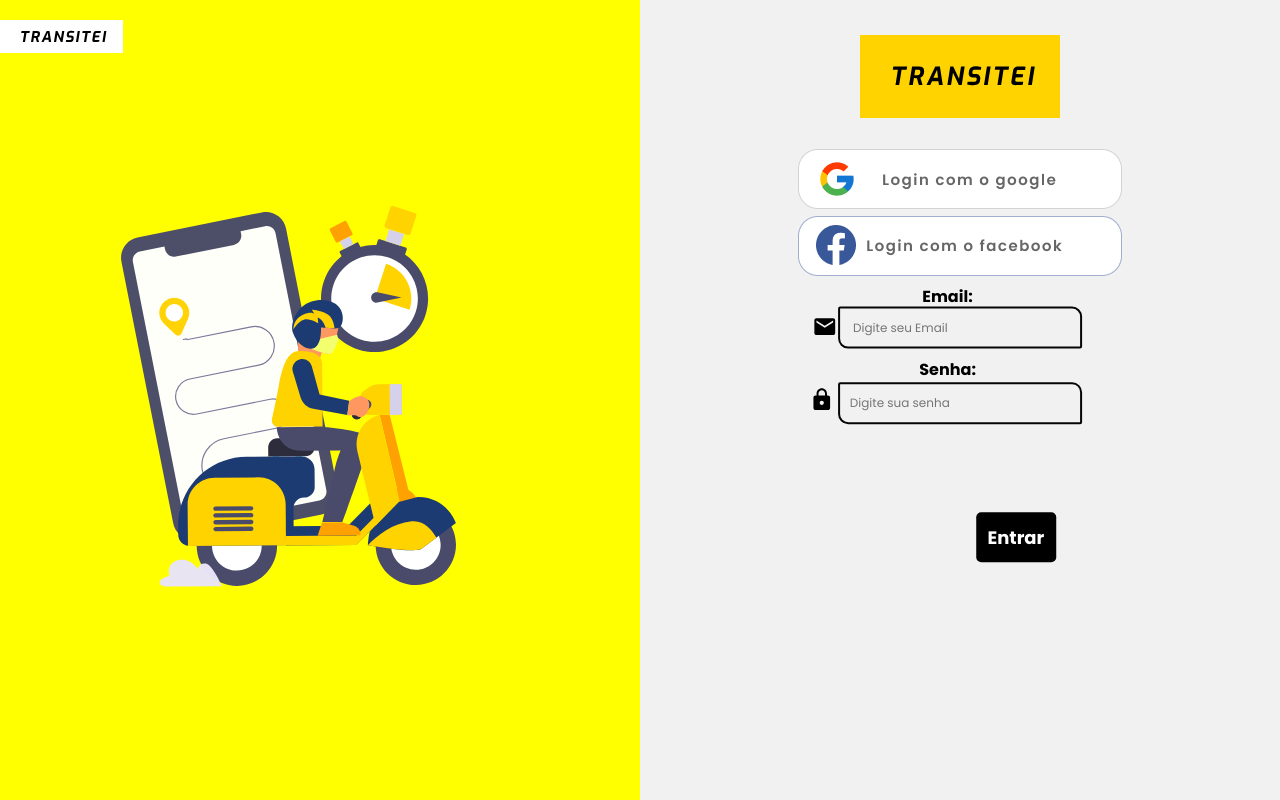
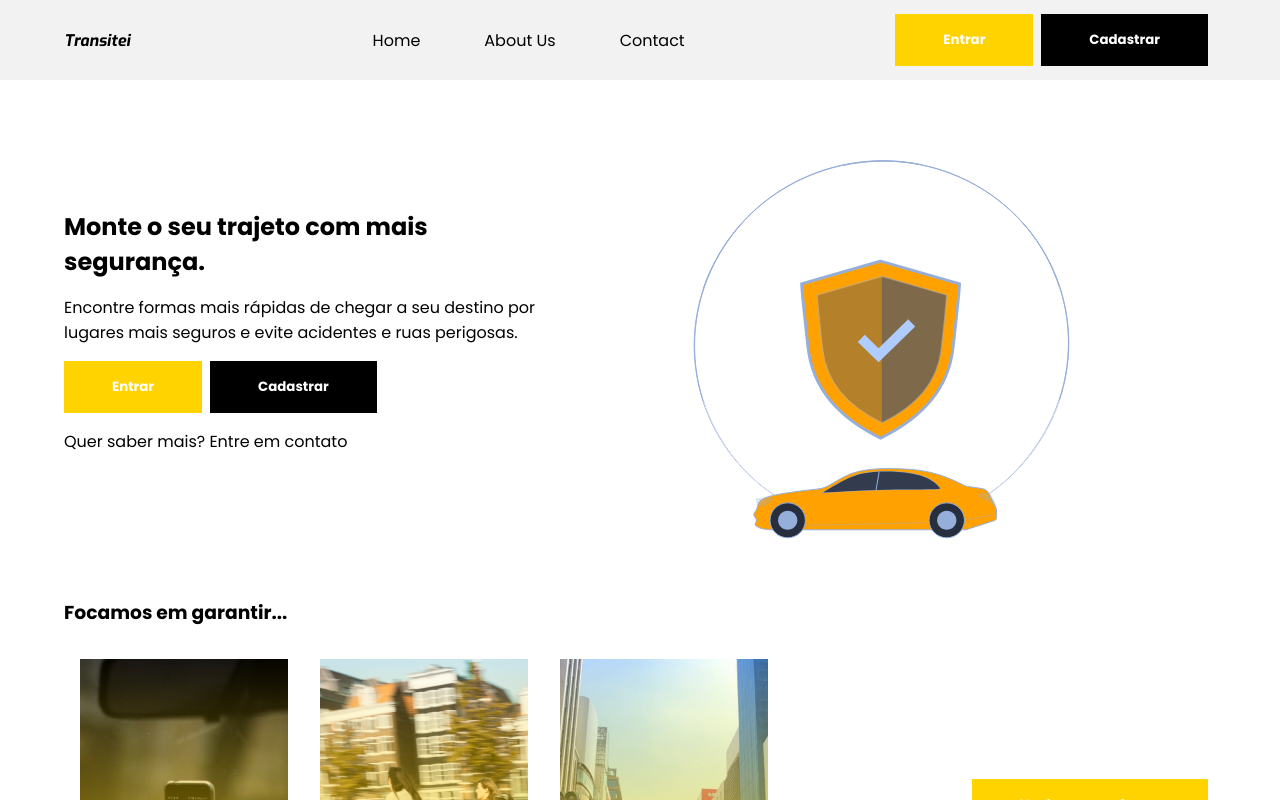
Before and after one commit to isadoratavare/transitei, a React (Create React App) app: page / in a window 1280 px wide. Shown: the top 800 px of the page. Built offline with nearby package versions, Linux system fonts and the light colour scheme.

Commit message:
Resolvendo conflitos

```diff
--- a/src/Components/App/App.js
+++ b/src/Components/App/App.js
@@ -1,8 +1,8 @@
-import Login from "../../pages/login";
+import Home from "../../pages/Home";
 import "./style.css";
 
 export default function App() {
   return (
-    <Login />
+    <Home />
   );
 }
```
Also changed, not shown: 1 other file (tests, documents, lock files or other folders).
